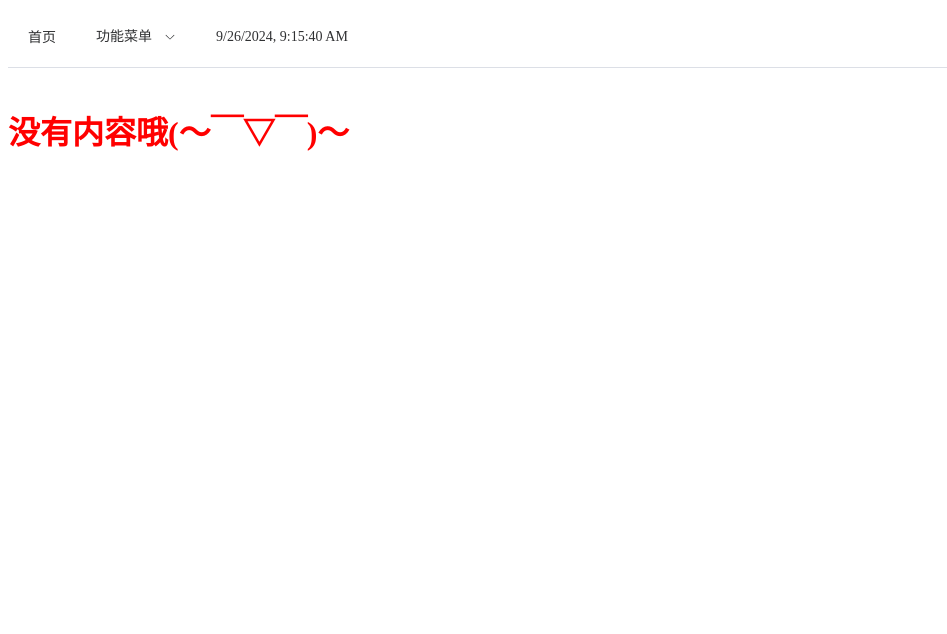
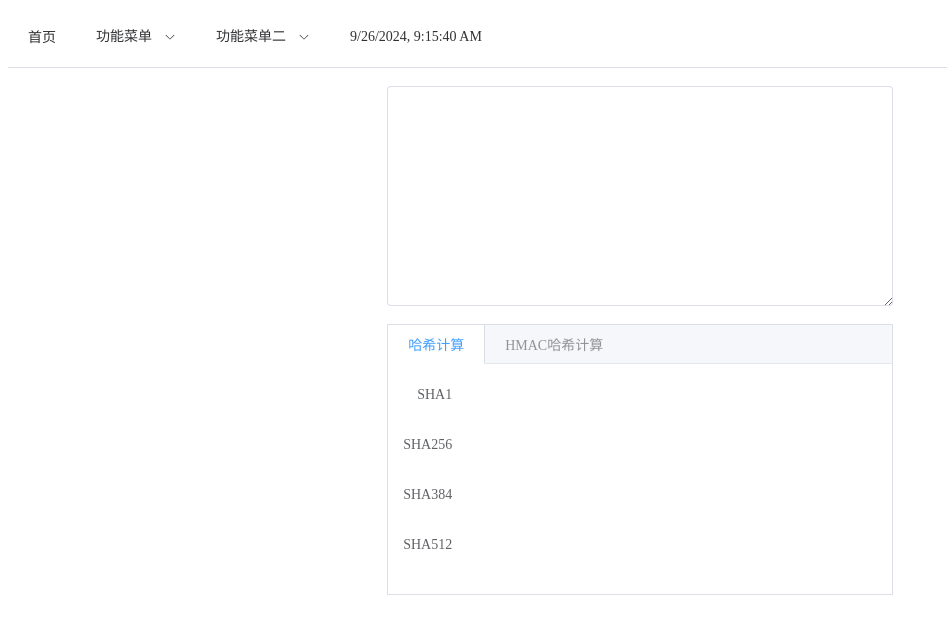
Before and after one commit to 2070159424/ToolsWebs-View, a Vue app: page /B1 in a window 1280 px wide. Shown: the top 634 px of the page, without its empty margins (0-947 px from the left). Built offline with nearby package versions, Linux system fonts and the light colour scheme.

Commit message:
202410122130
[add]增加了哈希计算功能。可以实现计算SHA-1,SHA-256,SHA-384,SHA-512及对应的HMAC版的哈希。
[change]完善注释问题。
[change]更改了部分页面中的显示内容

```diff
--- a/src/components/A7.vue
+++ b/src/components/A7.vue
@@ -3,10 +3,14 @@ export default {
 	name: 'A7',
 	data() {
 		return {
+			/** 生成个数 */
 			count: 1
 		}
 	},
 	methods: {
+		/**
+		 * 生成指定个数的UUID，通过浏览器接口crypto实现。
+		 * */
 		create() {
 			document.getElementById('A7-container').innerHTML = ''
 			for (let i = 0; i < this.count; i++) {
@@ -15,6 +19,7 @@ export default {
 				document.getElementById('A7-container').appendChild(element)
 			}
 		},
+		/** 实现下载功能，将数据下载到文本文件 */
 		download() {
 			const url = URL.createObjectURL(new Blob([document.getElementById('A7-container').innerText]));
 			const a = document.createElement('a');
--- /dev/null
+++ b/src/components/B1.vue
@@ -0,0 +1,134 @@
+<script>
+import {ElMessage} from "element-plus";
+
+export default {
+	name: 'B1',
+	data() {
+		return {
+			textEncoder: new TextEncoder(),
+			/** 待处理的数据 */
+			data: '',
+			/** 密钥 */
+			secret: '',
+			SHA1: '',
+			SHA256: '',
+			SHA384: '',
+			SHA512: '',
+			HMACSHA1: '',
+			HMACSHA256: '',
+			HMACSHA384: '',
+			HMACSHA512: '',
+		}
+	},
+	methods: {
+		/** 根据指定算法计算SHA值
+		 * @param sha {string} 使用的算法名
+		 * */
+		async computed(sha) {
+			const uint8Array = this.textEncoder.encode(this.data);
+			const arrayBuffer = await crypto.subtle.digest(sha, uint8Array);
+			return Array.from(new Uint8Array(arrayBuffer)).map(b => b.toString(16).padStart(2, '0')).join('');
+		},
+		async computedHMAC(key, sha) {
+			const encodeKey = this.textEncoder.encode(key);
+			const encodeData = this.textEncoder.encode(this.data);
+			const cryptoKey = await crypto.subtle.importKey(
+				"raw",
+				encodeKey,
+				{name: 'HMAC', hash: {name: sha}},
+				false,
+				['sign']
+			);
+			const arrayBuffer = await crypto.subtle.sign('HMAC', cryptoKey, encodeData);
+			return Array.from(new Uint8Array(arrayBuffer)).map(b => b.toString(16).padStart(2, '0')).join('');
+		}
+	},
+	watch: {//通过监听数据变化实时更改数据
+		data() {
+			this.computed('SHA-1').then((response) => {
+				this.SHA1 = response
+			});
+			this.computed('SHA-256').then((response) => {
+				this.SHA256 = response
+			});
+			this.computed('SHA-384').then((response) => {
+				this.SHA384 = response
+			});
+			this.computed('SHA-512').then((response) => {
+				this.SHA512 = response
+			});
+			if (this.secret !== '') {
+				this.computedHMAC(this.secret, 'SHA-1').then((response) => {
+					this.HMACSHA1 = response
+				})
+				this.computedHMAC(this.secret, 'SHA-256').then((response) => {
+					this.HMACSHA256 = response
+				})
+				this.computedHMAC(this.secret, 'SHA-384').then((response) => {
+					this.HMACSHA384 = response
+				})
+				this.computedHMAC(this.secret, 'SHA-512').then((response) => {
+					this.HMACSHA512 = response
+				})
+			}
+		},
+		secret() {
+			if (this.secret === '') {
+				ElMessage.warning('密钥不能为空')
+				return
+			}
+			this.computedHMAC(this.secret, 'SHA-1').then((response) => {
+				this.HMACSHA1 = response
+			})
+			this.computedHMAC(this.secret, 'SHA-256').then((response) => {
+				this.HMACSHA256 = response
+			})
+			this.computedHMAC(this.secret, 'SHA-384').then((response) => {
+				this.HMACSHA384 = response
+			})
+			this.computedHMAC(this.secret, 'SHA-512').then((response) => {
+				this.HMACSHA512 = response
+			})
+		}
+	}
+}
+</script>
+
+<template>
+	<el-container>
+		<el-aside width="30%"/>
+		<el-aside width="40%">
+			<el-form label-width="auto">
+				<el-form-item>
+					<el-input type="textarea" :rows="10" v-model="data"/>
+				</el-form-item>
+				<el-tabs type="border-card">
+					<el-tab-pane label="哈希计算">
+						<div style="font-family: fangsong;word-break: break-all">
+							<el-form-item label="SHA1">{{ SHA1 }}</el-form-item>
+							<el-form-item label="SHA256">{{ SHA256 }}</el-form-item>
+							<el-form-item label="SHA384">{{ SHA384 }}</el-form-item>
+							<el-form-item label="SHA512">{{ SHA512 }}</el-form-item>
+						</div>
+					</el-tab-pane>
+					<el-tab-pane label="HMAC哈希计算">
+						<el-form-item label="密钥">
+							<el-input v-model="secret"/>
+							<el-text type="info" size="small">仅对HMAC计算生效</el-text>
+						</el-form-item>
+						<div style="font-family: fangsong;word-break: break-all">
+							<el-form-item label="HMACSHA1">{{ HMACSHA1 }}</el-form-item>
+							<el-form-item label="HMACSHA256">{{ HMACSHA256 }}</el-form-item>
+							<el-form-item label="HMACSHA384">{{ HMACSHA384 }}</el-form-item>
+							<el-form-item label="HMACSHA512">{{ HMACSHA512 }}</el-form-item>
+						</div>
+					</el-tab-pane>
+				</el-tabs>
+			</el-form>
+		</el-aside>
+		<el-aside width="30%"/>
+	</el-container>
+</template>
+
+<style scoped>
+</style>
--- a/src/components/ErrorPage.vue
+++ b/src/components/ErrorPage.vue
@@ -5,7 +5,7 @@ export default {
 </script>
 
 <template>
-	<h1>没有内容哦(～￣▽￣)～</h1>
+	<h1>这里空荡荡的/ _ \</h1>
 </template>
 
 <style scoped>
--- a/src/components/Header.vue
+++ b/src/components/Header.vue
@@ -47,6 +47,12 @@ export default {
 				<el-link href="/A8" :underline="false" class="maxSize">随机字符串生成</el-link>
 			</el-menu-item>
 		</el-sub-menu>
+		<el-sub-menu index="3">
+			<template #title>功能菜单二</template>
+			<el-menu-item index="3-1">
+				<el-link href="/B1" :underline="false" class="maxSize">哈希计算</el-link>
+			</el-menu-item>
+		</el-sub-menu>
 		<el-menu-item index="3">{{ time }}</el-menu-item>
 	</el-menu>
 </template>
--- a/src/router/index.js
+++ b/src/router/index.js
@@ -9,6 +9,7 @@ import A5 from "../components/A5.vue";
 import A6 from "../components/A6.vue";
 import A7 from "../components/A7.vue";
 import A8 from "../components/A8.vue";
+import B1 from "../components/B1.vue";
 // 注意history的不同选择：createMemoryHistory主要用于客户端，而createWebHistory用于一般页面
 export default createRouter({
 	history: createWebHistory(),
@@ -42,6 +43,9 @@ export default createRouter({
 	}, {
 		path: '/A8',
 		component: A8
+	}, {
+		path: '/B1',
+		component: B1
 	}
 	]
 });
```
Also changed, not shown: src/components/A8.vue (+10 -0 lines).
